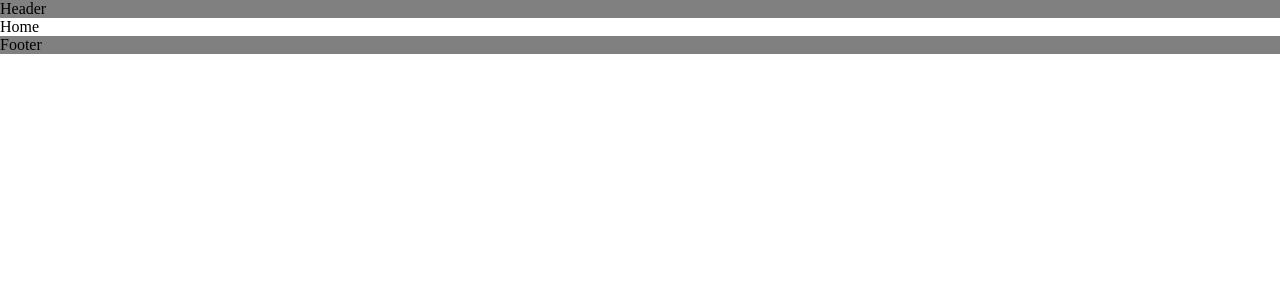
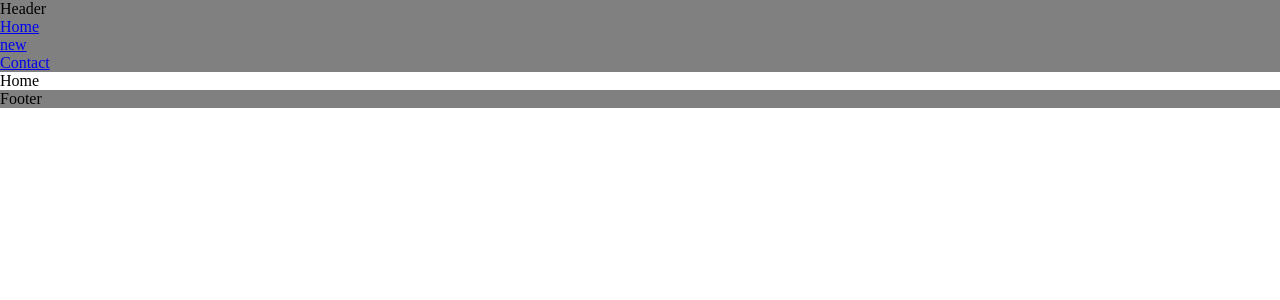
Before and after one commit to karasev-a/hn, a React (Vite) app: page / in a window 1280 px wide. Shown: the top 300 px of the page. Built offline with nearby package versions, Linux system fonts and the light colour scheme.

Commit message:
add router

```diff
--- a/package.json
+++ b/package.json
@@ -12,7 +12,8 @@
   },
   "dependencies": {
     "react": "^18.2.0",
-    "react-dom": "^18.2.0"
+    "react-dom": "^18.2.0",
+    "react-router-dom": "^6.21.1"
   },
   "devDependencies": {
     "@types/node-sass": "^4.11.7",
--- a/src/App.tsx
+++ b/src/App.tsx
@@ -1,13 +1,20 @@
+import { BrowserRouter, Routes, Route } from "react-router-dom";
+
 import Header from "./components/Header";
 import Footer from "./components/Footer";
 import Home from "./pages/Home";
 
 function App() {
   return (
-    <div>
-      <Header />
-      <Home />
-      <Footer />
+    <div className="App">
+      <BrowserRouter>
+        <Header />
+        <Routes>
+          <Route index element={<Home />} />
+          <Route path="/new" element={<div>New Stories</div>} />
+        </Routes>
+        <Footer />
+      </BrowserRouter>
     </div>
   );
 }
--- a/src/components/Header/index.tsx
+++ b/src/components/Header/index.tsx
@@ -1,9 +1,12 @@
+import NavBar from "../NavBar";
 import styles from "./header.module.scss";
 
 const Header = () => {
   return (
     <header className={styles.header}>
       <p>Header</p>
+
+      <NavBar />
     </header>
   );
 };
--- /dev/null
+++ b/src/components/NavBar/index.tsx
@@ -0,0 +1,24 @@
+// Navigation Component
+import React from "react";
+import { Link } from "react-router-dom";
+
+const NavBar: React.FC = () => {
+  return (
+    <nav>
+      <ul>
+        <li>
+          <Link to="/">Home</Link>
+        </li>
+        <li>
+          <Link to="new">new</Link>
+        </li>
+        <li>
+          <Link to="/contact">Contact</Link>
+        </li>
+        {/* Add more navigation links */}
+      </ul>
+    </nav>
+  );
+};
+
+export default NavBar;
```
Also changed, not shown: 1 other file (tests, documents, lock files or other folders).
